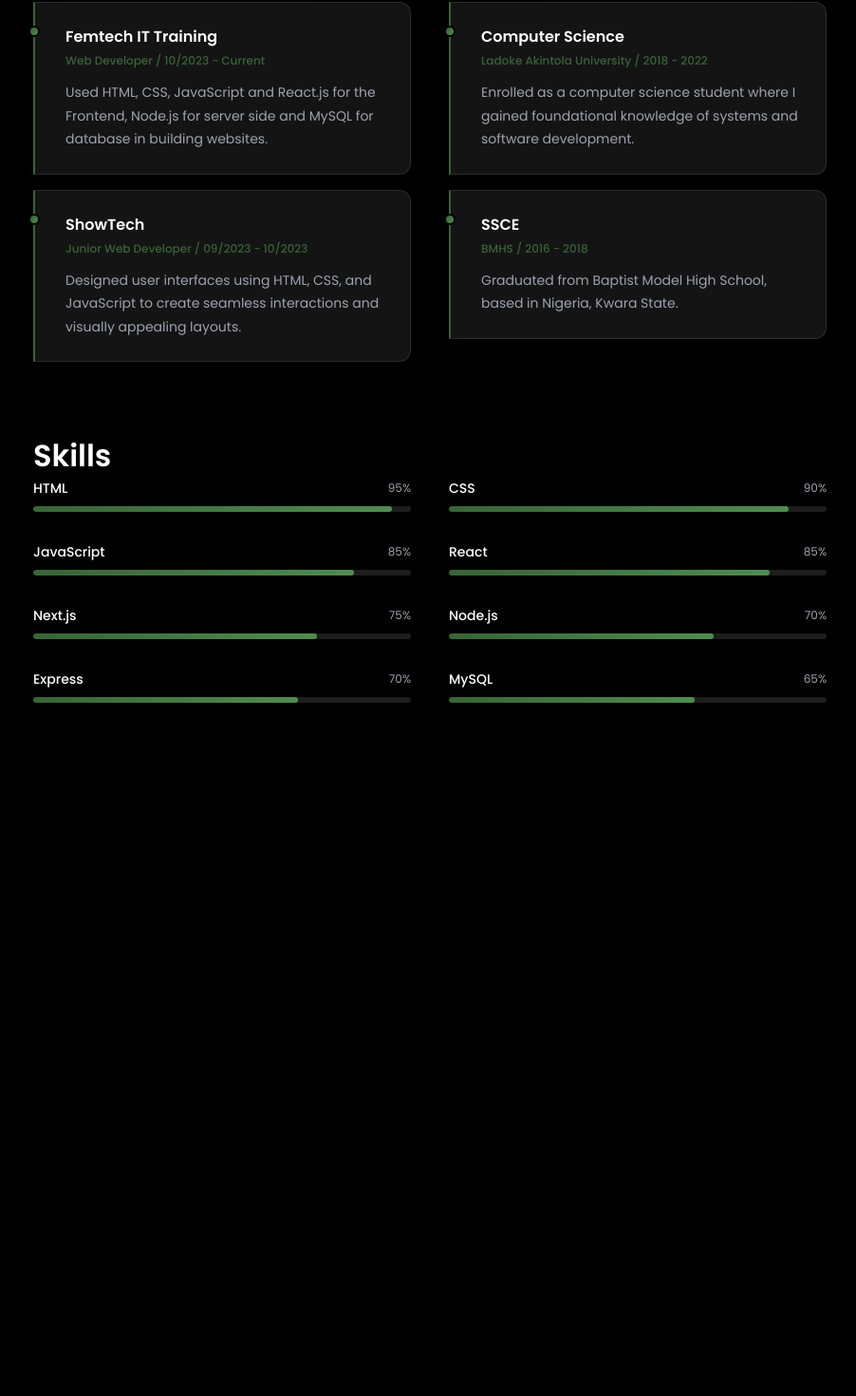
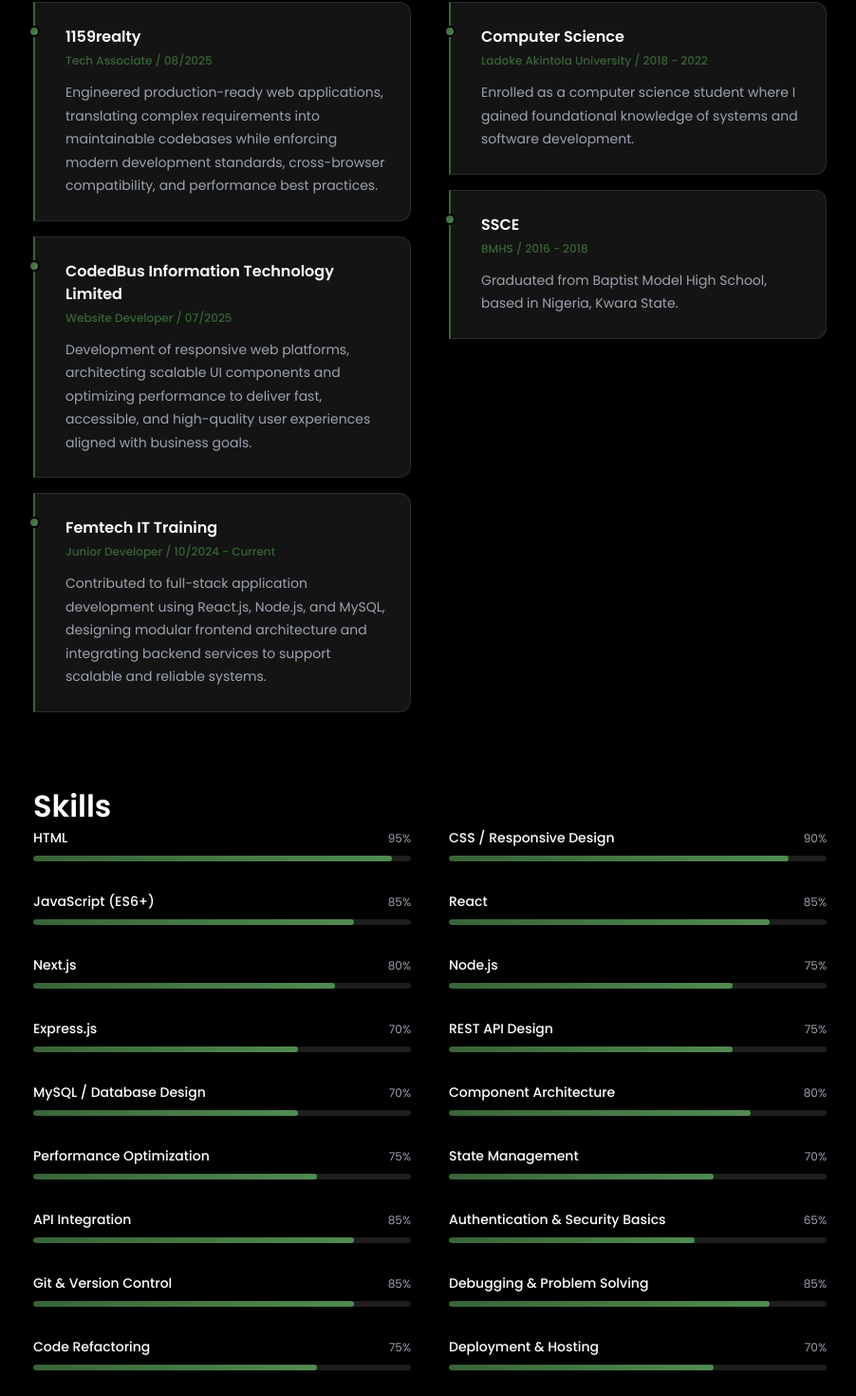
Before and after one commit to MorsH14/morsh, a React (Create React App) app: page /resume in a window 1280 px wide. Shown: the part 173-1643 px from the top of the page at 95% size, without its empty margins (187-1089 px from the left). Before the commit the page ends 981 px from the top, so only its background shows below. Built offline with nearby package versions, Linux system fonts and the light colour scheme.

Commit message:
refactor: update social links, enhance resume content, and improve code formatting

```diff
--- a/src/pages/about/about.js
+++ b/src/pages/about/about.js
@@ -84,14 +84,26 @@ const testimonials = [
 
 const socialLinks = [
   { href: "https://x.com/midemorsh", Icon: FaTwitter, label: "Twitter" },
-  { href: "https://www.linkedin.com/in/alade-olamide-a86304360?", Icon: FaLinkedin, label: "LinkedIn" },
-  { href: "https://www.instagram.com/_midemorsh/", Icon: FaInstagram, label: "Instagram" },
+  {
+    href: "https://www.linkedin.com/in/olamide-alade-a86304360",
+    Icon: FaLinkedin,
+    label: "LinkedIn",
+  },
+  {
+    href: "https://www.instagram.com/_midemorsh/",
+    Icon: FaInstagram,
+    label: "Instagram",
+  },
   { href: "https://github.com/MorsH14", Icon: FaGithub, label: "GitHub" },
 ];
 
 const sectionVariants = {
   hidden: { opacity: 0, y: 30 },
-  visible: { opacity: 1, y: 0, transition: { duration: 0.6, ease: [0.16, 1, 0.3, 1] } },
+  visible: {
+    opacity: 1,
+    y: 0,
+    transition: { duration: 0.6, ease: [0.16, 1, 0.3, 1] },
+  },
 };
 
 const staggerContainer = {
@@ -105,7 +117,11 @@ const About = () => {
   return (
     <AnimatedPage className="aboutSection">
       {/* Back Button */}
-      <button className="backBtn" onClick={() => navigate(-1)} aria-label="Go back">
+      <button
+        className="backBtn"
+        onClick={() => navigate(-1)}
+        aria-label="Go back"
+      >
         <IoArrowBack size={22} />
         <span>Back</span>
       </button>
@@ -140,18 +156,17 @@ const About = () => {
             viewport={{ once: true }}
             transition={{ duration: 0.6, ease: [0.16, 1, 0.3, 1], delay: 0.1 }}
           >
-            <h3>My name is Olamide Alade, a Frontend Engineer.</h3>
+            <h3>
+              Frontend Engineer building scalable, high-performance web
+              applications.
+            </h3>
             <p>
-              I'm a creative and detail-oriented Front-End Developer based in
-              Nigeria, with a solid foundation in building scalable,
-              SEO-optimized, and responsive web applications. Over the last 3+
-              years, I've worked on real-world projects across industries like
-              real estate, job search platforms, and fashion portfolios. I'm
-              passionate about delivering clean code and smooth user
-              experiences using tools like React, Next.js, Tailwind, and MUI.
-              I enjoy turning complex problems into clean, user-friendly
-              designs, and I'm constantly seeking ways to improve my craft.
-              Let's work together and bring your ideas to life.
+              I build fast, scalable web apps that don’t just work, they feel
+              good to use. Frontend Engineer crafting clean React & Next.js
+              experiences with performance, SEO, and great UI at the core. And a
+              slightly more playful alt: Turning ideas into smooth,
+              high-performance web experiences. Frontend Engineer obsessed with
+              React, Next.js, and making the web feel effortless.
             </p>
           </motion.div>
 
@@ -202,7 +217,11 @@ const About = () => {
 
         <div className="servicesGrid">
           {services.map(({ Icon, title, desc }, i) => (
-            <motion.div key={i} className="serviceCard card" variants={sectionVariants}>
+            <motion.div
+              key={i}
+              className="serviceCard card"
+              variants={sectionVariants}
+            >
               <Icon className="serviceIcon" size={40} />
               <h3>{title}</h3>
               <p>{desc}</p>
@@ -240,7 +259,12 @@ const About = () => {
               <div key={i} className="testimonialCard card-glass">
                 <div className="testimonialHeader">
                   <div className="testimonialAuthor">
-                    <img src={img} alt={name} className="testImg" loading="lazy" />
+                    <img
+                      src={img}
+                      alt={name}
+                      className="testImg"
+                      loading="lazy"
+                    />
                     <div>
                       <h5>{name}</h5>
                       <span>{location}</span>
--- a/src/pages/homepage/home.js
+++ b/src/pages/homepage/home.js
@@ -1,42 +1,56 @@
-import React, { useState } from 'react';
-import { Link } from 'react-router-dom';
-import { motion } from 'framer-motion';
+import React, { useState } from "react";
+import { Link } from "react-router-dom";
+import { motion } from "framer-motion";
 import "./home.css";
-import { FaCss3Alt, FaHtml5, FaNodeJs, FaReact, FaTwitter } from "react-icons/fa6";
+import {
+  FaCss3Alt,
+  FaHtml5,
+  FaNodeJs,
+  FaReact,
+  FaTwitter,
+} from "react-icons/fa6";
 import { TbBrandMysql, TbBrandNextjs } from "react-icons/tb";
 import { IoLogoJavascript, IoLogoNodejs } from "react-icons/io5";
 import { FaLinkedin } from "react-icons/fa";
 import { FaGithub } from "react-icons/fa6";
 import { FaInstagram } from "react-icons/fa";
 import { HiMenuAlt3, HiX } from "react-icons/hi";
-import { SiExpress, SiMui, SiTypescript } from 'react-icons/si';
+import { SiExpress, SiMui, SiTypescript } from "react-icons/si";
 
 const navLinks = [
-  { to: '/about', label: 'About' },
-  { to: '/portfolio', label: 'Projects' },
-  { to: '/resume', label: 'Resume' },
-  { to: '/contact', label: 'Contact' },
+  { to: "/about", label: "About" },
+  { to: "/portfolio", label: "Projects" },
+  { to: "/resume", label: "Experience" },
+  { to: "/contact", label: "Contact" },
 ];
 
 const techIcons = [
-  { Icon: FaHtml5, label: 'HTML5' },
-  { Icon: FaCss3Alt, label: 'CSS3' },
-  { Icon: IoLogoJavascript, label: 'JavaScript' },
-  { Icon: FaReact, label: 'React' },
-  { Icon: SiMui, label: 'MUI' },
-  { Icon: FaNodeJs, label: 'Node.js' },
-  { Icon: TbBrandNextjs, label: 'Next.js' },
-  { Icon: TbBrandMysql, label: 'MySQL' },
-  { Icon: IoLogoNodejs, label: 'Node' },
-  { Icon: SiExpress, label: 'Express' },
-  { Icon: SiTypescript, label: 'TypeScript' },
+  { Icon: FaHtml5, label: "HTML5" },
+  { Icon: FaCss3Alt, label: "CSS3" },
+  { Icon: IoLogoJavascript, label: "JavaScript" },
+  { Icon: FaReact, label: "React" },
+  { Icon: SiMui, label: "MUI" },
+  { Icon: FaNodeJs, label: "Node.js" },
+  { Icon: TbBrandNextjs, label: "Next.js" },
+  { Icon: TbBrandMysql, label: "MySQL" },
+  { Icon: IoLogoNodejs, label: "Node" },
+  { Icon: SiExpress, label: "Express" },
+  { Icon: SiTypescript, label: "TypeScript" },
 ];
 
 const socialLinks = [
-  { href: 'https://x.com/midemorsh', Icon: FaTwitter, label: 'Twitter' },
-  { href: 'https://www.linkedin.com/in/alade-olamide-a86304360?', Icon: FaLinkedin, label: 'LinkedIn' },
-  { href: 'https://www.instagram.com/_midemorsh/', Icon: FaInstagram, label: 'Instagram' },
-  { href: 'https://github.com/MorsH14', Icon: FaGithub, label: 'GitHub' },
+  { href: "https://x.com/midemorsh", Icon: FaTwitter, label: "Twitter" },
+  {
+    href: "https://www.linkedin.com/in/olamide-alade-a86304360",
+    Icon: FaLinkedin,
+    label: "LinkedIn",
+  },
+  {
+    href: "https://www.instagram.com/_midemorsh/",
+    Icon: FaInstagram,
+    label: "Instagram",
+  },
+  { href: "https://github.com/MorsH14", Icon: FaGithub, label: "GitHub" },
 ];
 
 const containerVariants = {
@@ -49,7 +63,11 @@ const containerVariants = {
 
 const itemVariants = {
   hidden: { opacity: 0, y: 20 },
-  visible: { opacity: 1, y: 0, transition: { duration: 0.5, ease: [0.16, 1, 0.3, 1] } },
+  visible: {
+    opacity: 1,
+    y: 0,
+    transition: { duration: 0.5, ease: [0.16, 1, 0.3, 1] },
+  },
 };
 
 const Homepage = () => {
@@ -65,13 +83,17 @@ const Homepage = () => {
       <div className="homeMainContainer">
         {/* Navigation */}
         <motion.nav variants={itemVariants}>
-          <Link to="/" className="navName">MorsH</Link>
+          <Link to="/" className="navName">
+            MorsHDEV
+          </Link>
 
           <div className="listWrapper">
-            <ul className={`navContainer ${showNav ? 'navMedia' : ''}`}>
+            <ul className={`navContainer ${showNav ? "navMedia" : ""}`}>
               {navLinks.map(({ to, label }) => (
                 <li key={to}>
-                  <Link to={to} className="nav-link">{label}</Link>
+                  <Link to={to} className="nav-link">
+                    {label}
+                  </Link>
                 </li>
               ))}
             </ul>
@@ -80,7 +102,7 @@ const Homepage = () => {
           <button
             className="menuToggle"
             onClick={() => setShowNav(!showNav)}
-            aria-label={showNav ? 'Close menu' : 'Open menu'}
+            aria-label={showNav ? "Close menu" : "Open menu"}
           >
             {showNav ? <HiX size={28} /> : <HiMenuAlt3 size={28} />}
           </button>
@@ -93,7 +115,9 @@ const Homepage = () => {
           </motion.h1>
 
           <motion.div className="homeText" variants={itemVariants}>
-            <p>I am a <span className="text-gradient">Front-End Developer</span></p>
+            <p>
+              I am a <span className="text-gradient">Software Developer</span>
+            </p>
           </motion.div>
 
           <motion.div className="iconWrapper" variants={containerVariants}>
--- a/src/pages/resumepage/resume.js
+++ b/src/pages/resumepage/resume.js
@@ -1,9 +1,9 @@
-import React from 'react';
-import { useNavigate } from 'react-router-dom';
-import { motion } from 'framer-motion';
+import React from "react";
+import { useNavigate } from "react-router-dom";
+import { motion } from "framer-motion";
 import "./resume.css";
 import { IoArrowBack } from "react-icons/io5";
-import AnimatedPage from '../../components/AnimatedPage';
+import AnimatedPage from "../../components/AnimatedPage";
 
 const education = [
   {
@@ -22,33 +22,60 @@ const education = [
 
 const experience = [
   {
-    title: "Femtech IT Training",
-    role: "Web Developer",
-    period: "10/2023 - Current",
-    desc: "Used HTML, CSS, JavaScript and React.js for the Frontend, Node.js for server side and MySQL for database in building websites.",
+    title: "1159realty",
+    role: "Tech Associate",
+    period: "08/2025",
+    desc: "Engineered production-ready web applications, translating complex requirements into maintainable codebases while enforcing modern development standards, cross-browser compatibility, and performance best practices.",
   },
   {
-    title: "ShowTech",
-    role: "Junior Web Developer",
-    period: "09/2023 - 10/2023",
-    desc: "Designed user interfaces using HTML, CSS, and JavaScript to create seamless interactions and visually appealing layouts.",
+    title: "CodedBus Information Technology Limited",
+    role: "Website Developer",
+    period: "07/2025",
+    desc: "Development of responsive web platforms, architecting scalable UI components and optimizing performance to deliver fast, accessible, and high-quality user experiences aligned with business goals.",
+  },
+  {
+    title: "Femtech IT Training",
+    role: "Junior Developer",
+    period: "10/2024 - Current",
+    desc: "Contributed to full-stack application development using React.js, Node.js, and MySQL, designing modular frontend architecture and integrating backend services to support scalable and reliable systems.",
   },
 ];
 
 const skills = [
+  // Core Frontend
   { name: "HTML", level: 95 },
-  { name: "CSS", level: 90 },
-  { name: "JavaScript", level: 85 },
+  { name: "CSS / Responsive Design", level: 90 },
+  { name: "JavaScript (ES6+)", level: 85 },
   { name: "React", level: 85 },
-  { name: "Next.js", level: 75 },
-  { name: "Node.js", level: 70 },
-  { name: "Express", level: 70 },
-  { name: "MySQL", level: 65 },
+  { name: "Next.js", level: 80 },
+
+  // Backend & Fullstack
+  { name: "Node.js", level: 75 },
+  { name: "Express.js", level: 70 },
+  { name: "REST API Design", level: 75 },
+  { name: "MySQL / Database Design", level: 70 },
+
+  // Scalable Engineering Skills
+  { name: "Component Architecture", level: 80 },
+  { name: "Performance Optimization", level: 75 },
+  { name: "State Management", level: 70 },
+  { name: "API Integration", level: 85 },
+  { name: "Authentication & Security Basics", level: 65 },
+
+  // Professional Dev Skills
+  { name: "Git & Version Control", level: 85 },
+  { name: "Debugging & Problem Solving", level: 85 },
+  { name: "Code Refactoring", level: 75 },
+  { name: "Deployment & Hosting", level: 70 },
 ];
 
 const sectionVariants = {
   hidden: { opacity: 0, y: 30 },
-  visible: { opacity: 1, y: 0, transition: { duration: 0.6, ease: [0.16, 1, 0.3, 1] } },
+  visible: {
+    opacity: 1,
+    y: 0,
+    transition: { duration: 0.6, ease: [0.16, 1, 0.3, 1] },
+  },
 };
 
 const staggerContainer = {
@@ -61,7 +88,11 @@ const Resume = () => {
 
   return (
     <AnimatedPage className="resumeSection">
-      <button className="backBtn" onClick={() => navigate(-1)} aria-label="Go back">
+      <button
+        className="backBtn"
+        onClick={() => navigate(-1)}
+        aria-label="Go back"
+      >
         <IoArrowBack size={22} />
         <span>Back</span>
       </button>
@@ -72,7 +103,7 @@ const Resume = () => {
         animate={{ opacity: 1, y: 0 }}
         transition={{ duration: 0.5 }}
       >
-        <h1 className="heading-2">Resume</h1>
+        <h1 className="heading-2">Experience</h1>
         <div className="hrLine"></div>
       </motion.div>
 
@@ -89,10 +120,16 @@ const Resume = () => {
           >
             <h2 className="resume-column-title">Experience</h2>
             {experience.map((item, i) => (
-              <motion.div key={i} className="timeline-item card" variants={sectionVariants}>
+              <motion.div
+                key={i}
+                className="timeline-item card"
+                variants={sectionVariants}
+              >
                 <div className="timeline-dot"></div>
                 <h4>{item.title}</h4>
-                <span className="timeline-meta">{item.role} / {item.period}</span>
+                <span className="timeline-meta">
+                  {item.role} / {item.period}
+                </span>
                 <p>{item.desc}</p>
               </motion.div>
             ))}
@@ -108,10 +145,16 @@ const Resume = () => {
           >
             <h2 className="resume-column-title">Education</h2>
             {education.map((item, i) => (
-              <motion.div key={i} className="timeline-item card" variants={sectionVariants}>
+              <motion.div
+                key={i}
+                className="timeline-item card"
+                variants={sectionVariants}
+              >
                 <div className="timeline-dot"></div>
                 <h4>{item.title}</h4>
-                <span className="timeline-meta">{item.institution} / {item.period}</span>
+                <span className="timeline-meta">
+                  {item.institution} / {item.period}
+                </span>
                 <p>{item.desc}</p>
               </motion.div>
             ))}
@@ -130,7 +173,11 @@ const Resume = () => {
 
           <div className="skills-grid">
             {skills.map(({ name, level }, i) => (
-              <motion.div key={name} className="skill-item" variants={sectionVariants}>
+              <motion.div
+                key={name}
+                className="skill-item"
+                variants={sectionVariants}
+              >
                 <div className="skill-header">
                   <span className="skill-name">{name}</span>
                   <span className="skill-percent">{level}%</span>
@@ -141,7 +188,11 @@ const Resume = () => {
                     initial={{ width: 0 }}
                     whileInView={{ width: `${level}%` }}
                     viewport={{ once: true }}
-                    transition={{ duration: 1, ease: [0.16, 1, 0.3, 1], delay: i * 0.05 }}
+                    transition={{
+                      duration: 1,
+                      ease: [0.16, 1, 0.3, 1],
+                      delay: i * 0.05,
+                    }}
                   />
                 </div>
               </motion.div>
```
Also changed, not shown: src/pages/homepage/home.css (+7 -4 lines).
